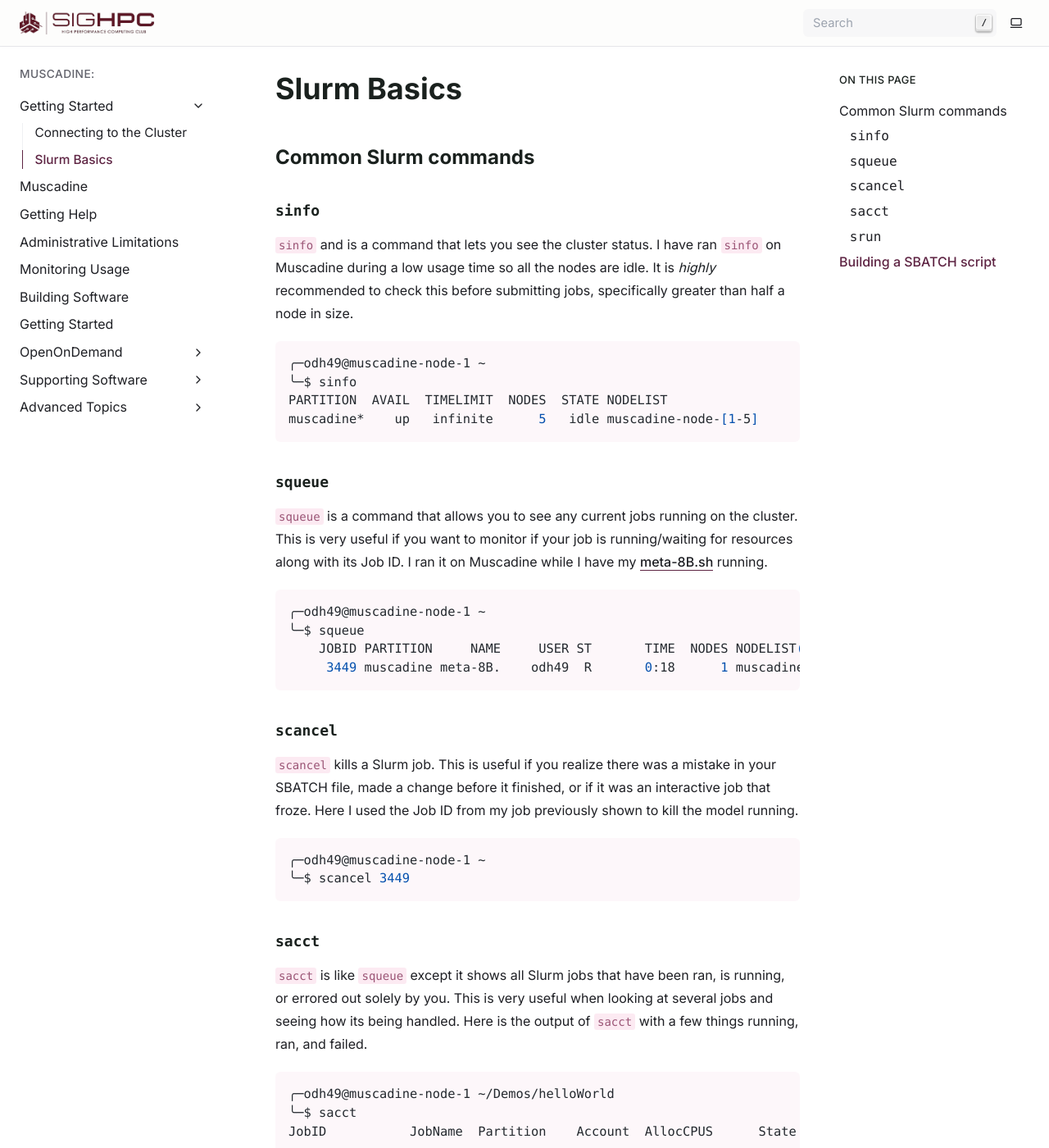
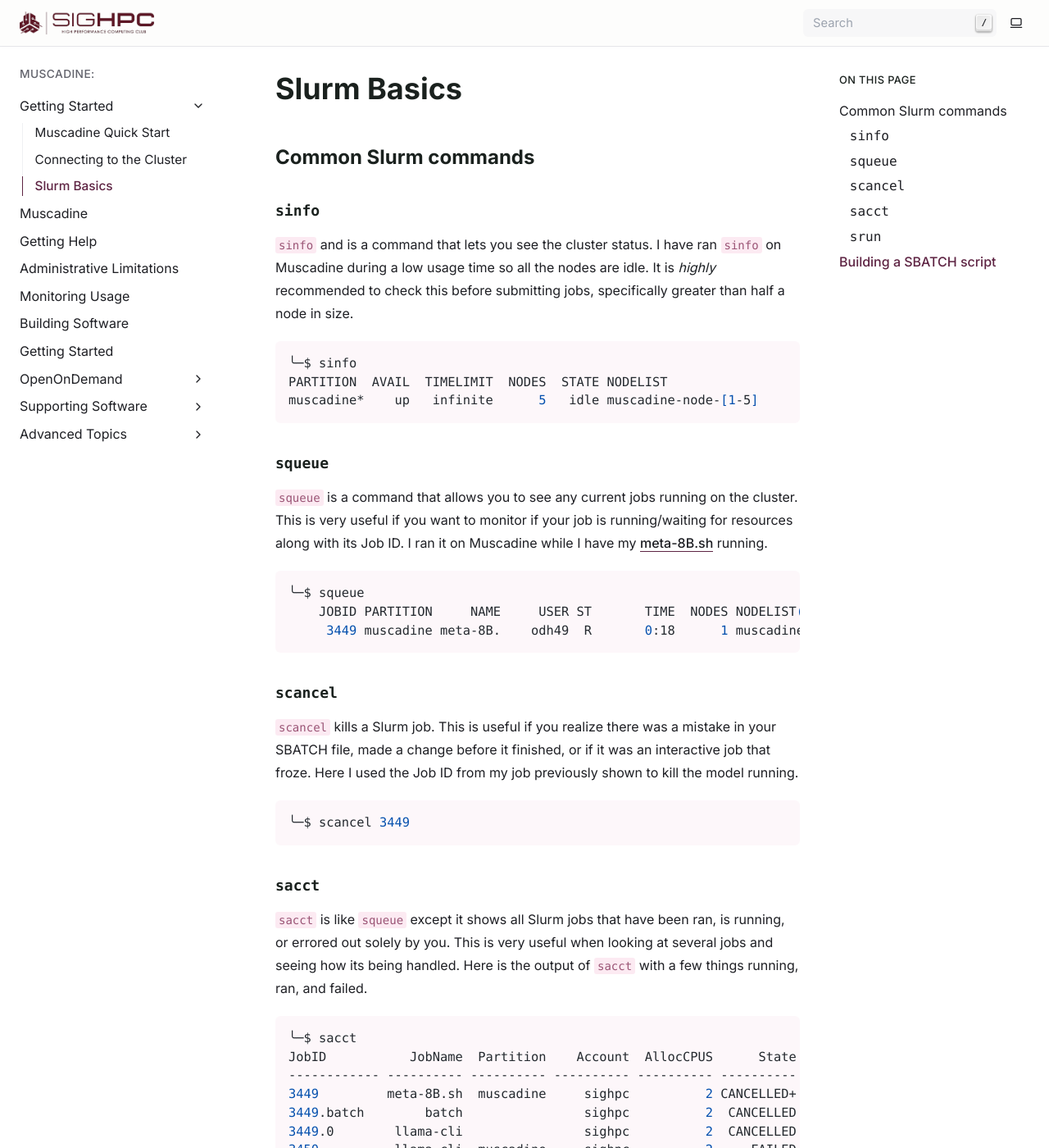
Before and after one commit to msstate-sighpc/muscadine-docs, a Sphinx documentation site: the page built from docs/getting-started/slurm-basics.md, in a window 1280 px wide and 1400 px high. Shown: the whole window at 82% size. Built offline with Sphinx 7.4.7, drawn with Linux system fonts in a browser that asks for light colours.

Commit message:
Update 4 files
- /docs/getting-started/connecting.md
- /docs/getting-started/slurm-basics.md
- /docs/getting-started/index.md
- /docs/getting-started/quick-start.md

````diff
--- a/docs/getting-started/slurm-basics.md
+++ b/docs/getting-started/slurm-basics.md
@@ -4,7 +4,6 @@
 ### `sinfo`
 `sinfo` and is a command that lets you see the cluster status. I have ran `sinfo` on Muscadine during a low usage time so all the nodes are idle. It is *highly* recommended to check this before submitting jobs, specifically greater than half a node in size.
 ```bash
-╭─odh49@muscadine-node-1 ~
 ╰─$ sinfo
 PARTITION  AVAIL  TIMELIMIT  NODES  STATE NODELIST
 muscadine*    up   infinite      5   idle muscadine-node-[1-5]
@@ -13,7 +12,6 @@ muscadine*    up   infinite      5   idle muscadine-node-[1-5]
 ### `squeue`
 `squeue` is a command that allows you to see any current jobs running on the cluster. This is very useful if you want to monitor if your job is running/waiting for resources along with its Job ID. I ran it on Muscadine while I have my meta-8B.sh running.
 ```bash
-╭─odh49@muscadine-node-1 ~
 ╰─$ squeue
     JOBID PARTITION     NAME     USER ST       TIME  NODES NODELIST(REASON)
      3449 muscadine meta-8B.    odh49  R       0:18      1 muscadine-node-2
@@ -22,14 +20,12 @@ muscadine*    up   infinite      5   idle muscadine-node-[1-5]
 ### `scancel`
 `scancel` kills a Slurm job. This is useful if you realize there was a mistake in your SBATCH file, made a change before it finished, or if it was an interactive job that froze. Here I used the Job ID from my job previously shown to kill the model running.
 ```bash
-╭─odh49@muscadine-node-1 ~
 ╰─$ scancel 3449
 ```
 
 ### `sacct`
 `sacct` is like `squeue` except it shows all Slurm jobs that have been ran, is running, or errored out solely by you. This is very useful when looking at several jobs and seeing how its being handled. Here is the output of `sacct` with a few things running, ran, and failed.
 ```bash
-╭─odh49@muscadine-node-1 ~/Demos/helloWorld
 ╰─$ sacct
 JobID           JobName  Partition    Account  AllocCPUS      State ExitCode
 ------------ ---------- ---------- ---------- ---------- ---------- --------
````
Also changed, not shown: docs/getting-started/connecting.md (+2 -2 lines), docs/getting-started/index.md (+1 -0 lines), docs/getting-started/quick-start.md (added, +35 -0 lines).
